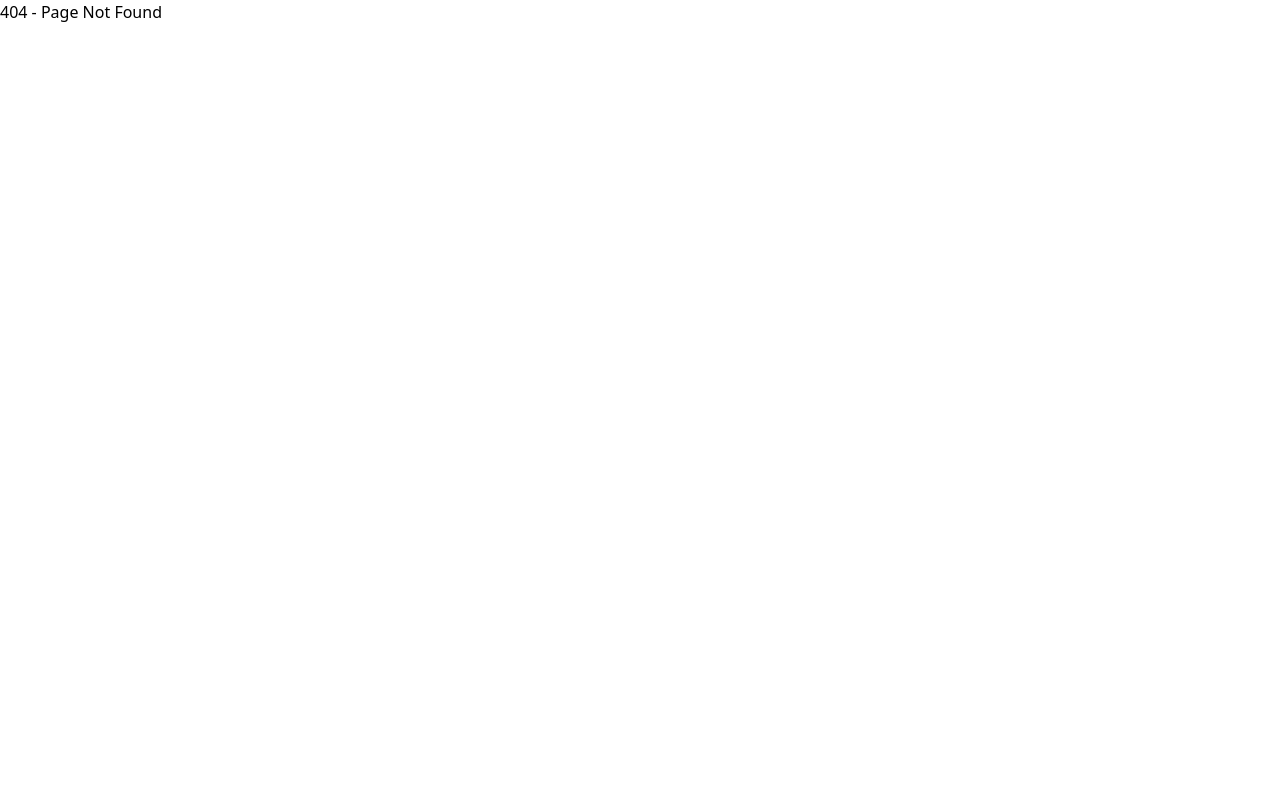
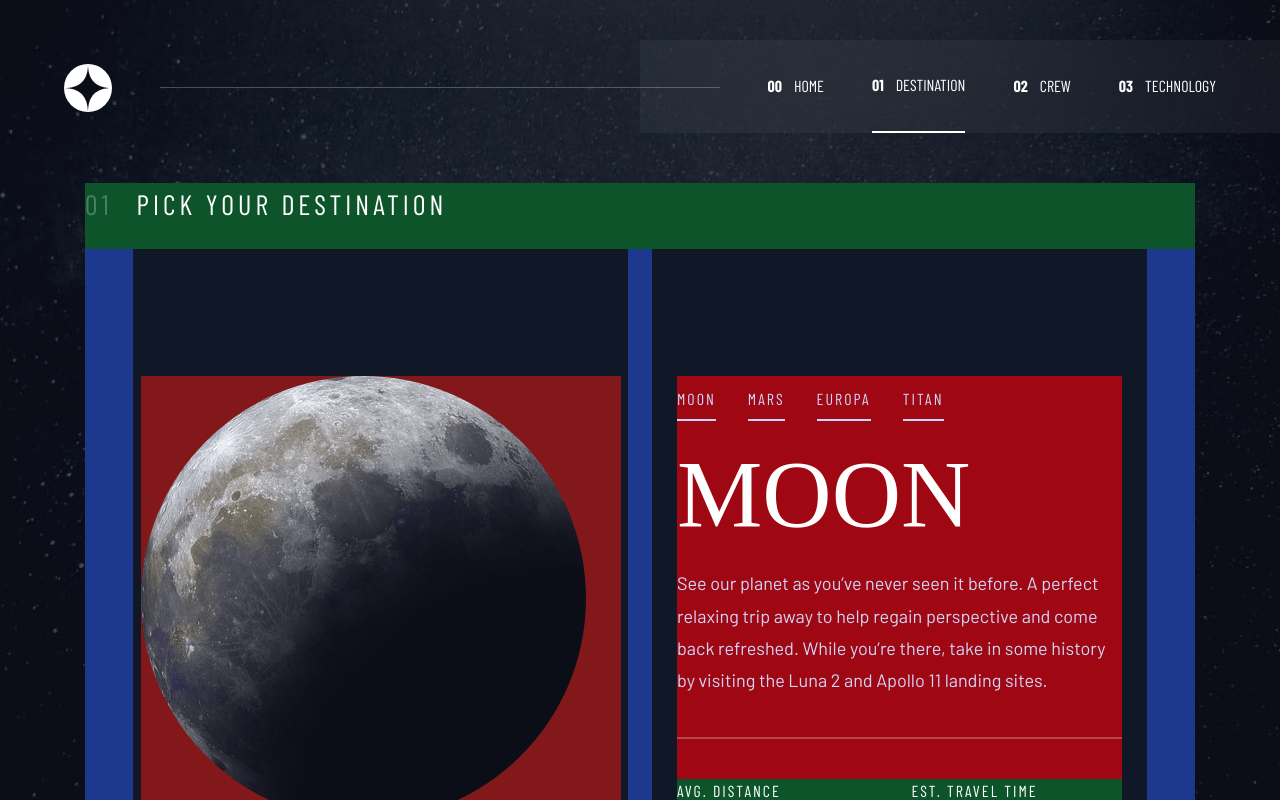
Before and after one commit to iamalabisunday/space-tourism-website-main, a React (Vite) app: page /destination/europa in a window 1280 px wide. Before the commit this address had no page. Shown: the top 800 px of the page. Built offline with nearby package versions, Linux system fonts and the light colour scheme; a web font is replaced by a local one.

Commit message:
first commit

```diff
--- a/src/App.jsx
+++ b/src/App.jsx
@@ -4,6 +4,10 @@ import Destination from "./Pages/Destination";
 import Crew from "./Pages/Crew";
 import Technology from "./Pages/Technology";
 import PageNotFound from "./Pages/PageNotFound";
+import Moon from "./component/Moon";
+import Mars from "./component/Mars";
+import Europa from "./component/Europa";
+import Titan from "./component/Titan";
 import "./index.css";
 
 export default function App() {
@@ -11,7 +15,13 @@ export default function App() {
     <BrowserRouter>
       <Routes>
         <Route path="/" element={<Home />} />
-        <Route path="/destination" element={<Destination />} />
+        <Route path="/destination" element={<Destination />}>
+          <Route index element={<Moon />} />
+          <Route path="moon" element={<Moon />} />
+          <Route path="mars" element={<Mars />} />
+          <Route path="europa" element={<Europa />} />
+          <Route path="titan" element={<Titan />} />
+        </Route>
         <Route path="/crew" element={<Crew />} />
         <Route path="/technology" element={<Technology />} />
         <Route path="*" element={<PageNotFound />} />
--- a/src/Pages/Destination.jsx
+++ b/src/Pages/Destination.jsx
@@ -1,4 +1,3 @@
-import { NavLink } from "react-router-dom";
 import NavBar from "../component/NavBar.jsx";
 import NavBarTable from "../component/NavBarTable.jsx";
 import NavBarPhone from "../component/NavBarPhone.jsx";
--- /dev/null
+++ b/src/component/Europa.jsx
@@ -0,0 +1,3 @@
+export default function Europa() {
+  return <></>;
+}
--- /dev/null
+++ b/src/component/Mars.jsx
@@ -0,0 +1,3 @@
+export default function Mars() {
+  return <></>;
+}
--- /dev/null
+++ b/src/component/Moon.jsx
@@ -0,0 +1,3 @@
+export default function Moon() {
+  return <></>;
+}
--- a/src/component/Planet.jsx
+++ b/src/component/Planet.jsx
@@ -1,7 +1,5 @@
+import { NavLink, Outlet } from "react-router-dom";
 import Moon from "/destination/image-moon.png";
-// import Mars from "destination/image-mars.png";
-// import Europa from "destination/image-europa.png";
-// import Titan from "destination/image-titan.png";
 
 export default function Planet() {
   return (
@@ -16,19 +14,42 @@ export default function Planet() {
         <div className="lg:w-[27.8125rem] lg:h-[30rem] bg-red-800 flex flex-col justify-center items-center gap-[2.5rem]">
           <div className="font-barlowCondensed text-[1rem]">
             {/* ---------------------NavLink Section--------------------------------- */}
-            <div className="w-full text-secondaryBlue flex justify-start align-center gap-[2rem] uppercase tracking-[0.125rem]">
+            <div>
+              <nav>
+                <ul className="w-full text-secondaryBlue flex justify-start align-center gap-[2rem] uppercase tracking-[0.125rem]">
+                  <li>
+                    <NavLink to="/destination/moon">
                       <div className="pb-2 border-b-2  font-400">
                         <p>Moon</p>
                       </div>
+                    </NavLink>
+                  </li>
+
+                  <li>
+                    <NavLink to="/destination/mars">
                       <div className="pb-2 border-b-2  font-400">
                         <p>Mars</p>
                       </div>
+                    </NavLink>
+                  </li>
+
+                  <li>
+                    <NavLink to="/destination/europa">
                       <div className="pb-2 border-b-2  font-400">
                         <p>Europa</p>
                       </div>
+                    </NavLink>
+                  </li>
+
+                  <li>
+                    <NavLink to="/destination/titan">
                       <div className="pb-2 border-b-2  font-400">
                         <p>Titan</p>
                       </div>
+                    </NavLink>
+                  </li>
+                </ul>
+              </nav>
             </div>
             {/* ---------------------Text Section--------------------------------- */}
             <div className="flex flex-col justify-center items-center">
--- /dev/null
+++ b/src/component/Titan.jsx
@@ -0,0 +1,3 @@
+export default function Titan() {
+  return <></>;
+}
```
Lines whose indentation alone changed are shown as unchanged.
